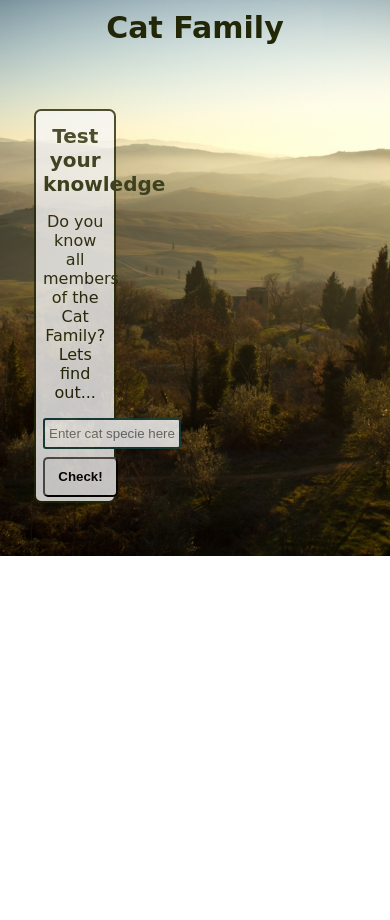
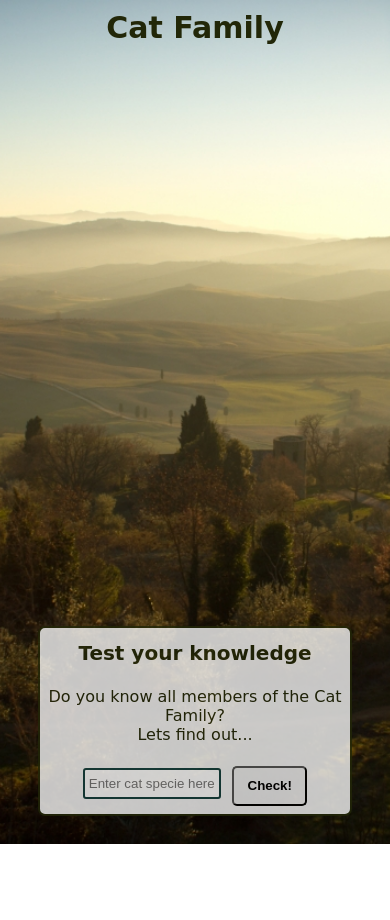
Before and after one commit to ekrresa/cat-family, a PHP site: page / in a window 390 px wide. Before the commit the page ends 556 px from the top, so only its background shows below. Run offline with PHP 8.4, Linux system fonts and the light colour scheme.

Commit message:
early steps to make page mobile-friendly

```diff
--- a/css/style.css
+++ b/css/style.css
@@ -96,3 +96,48 @@ button {
   from {opacity: .1}
   to {opacity: 1}
 }
+
+@media only screen and (max-width: 600px) {
+    body, html {
+        margin: 0;
+        padding: 0;
+        width: 100%;
+        height: 100%;
+    }
+    .container {
+        height: 100%;
+        flex-direction: column-reverse;
+        padding: 0.626em;
+        box-shadow: none;
+    }
+
+    .panel {
+        height: 11.625em !important;
+        width: 80% !important;
+    }
+
+    .gallery {
+        width: 100% !important;
+        margin: 1.462em !important;
+        height: 26.250em !important;
+    }
+
+    .gallery > img {
+        border-radius: 0;
+    }
+
+    .alert {
+        height: 4.313em;
+        display: flex;
+        align-items: center;
+    }
+
+    .form-input {
+        display: flex;
+        align-items: center;
+        justify-content: space-around;
+        padding-left: 30px;
+        padding-right: 30px;
+    }
+
+}
--- a/index.html
+++ b/index.html
@@ -12,10 +12,13 @@
 		<div class="panel">
 			<h4>Test your knowledge</h4>
 			<p class="alert">Do you know all members of the Cat Family?<br>Lets find out...</p>
-			<input type="text" placeholder="Enter cat specie here">
-			<div>
-				<button>Check!</button>
+			<div class="form-input">
+				<input type="text" placeholder="Enter cat specie here">
+				<div>
+					<button>Check!</button>
+				</div>
 			</div>
+
 		</div>
 
 		<div class="gallery">
```
